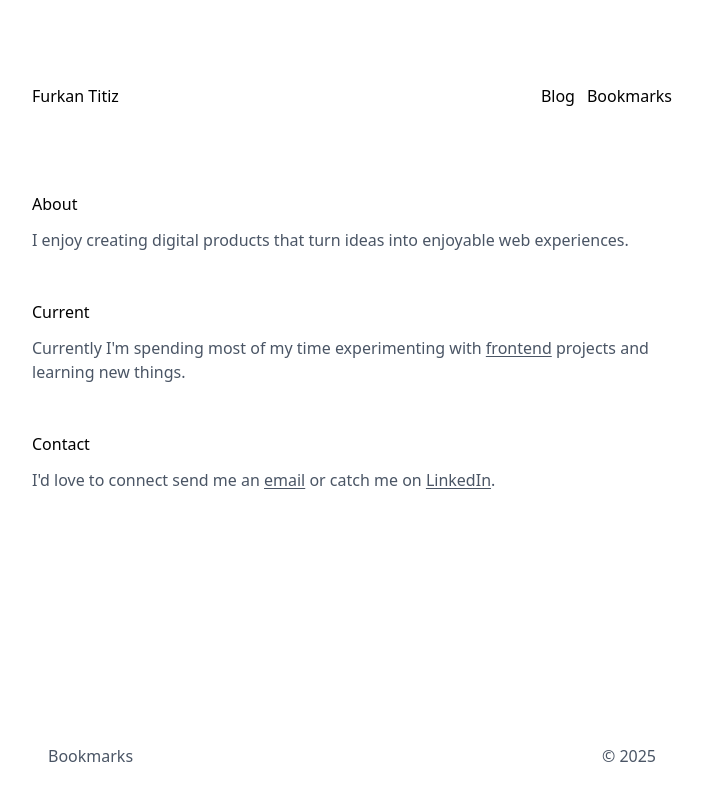
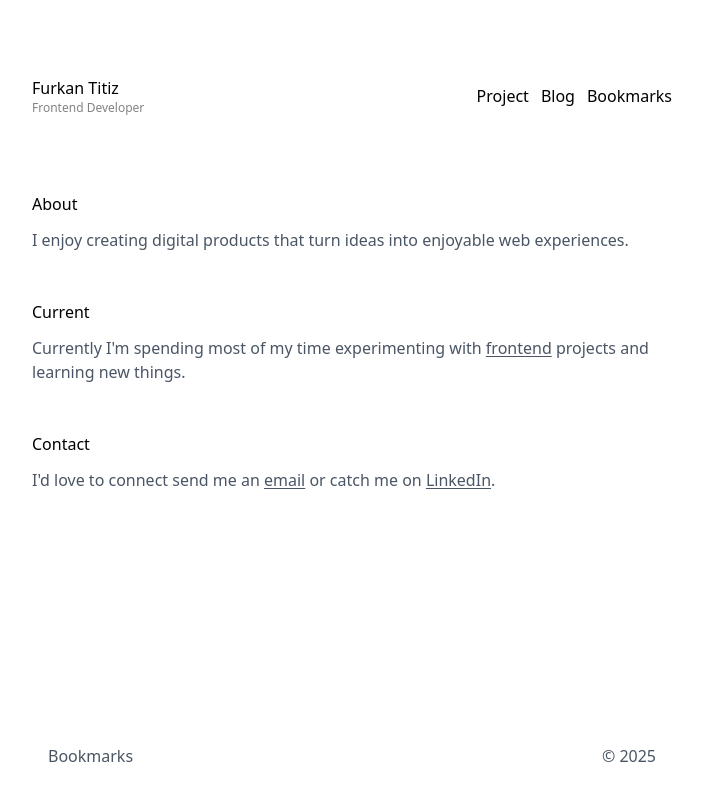
Before and after one commit to qrphy/homepage, a Next.js app: page / in a window 1280 px wide. Shown: the whole page, without its empty margins (288-991 px from the left). Built offline with nearby package versions, Linux system fonts and the light colour scheme.

Commit message:
header v1

```diff
--- a/src/app/components/Header.tsx
+++ b/src/app/components/Header.tsx
@@ -9,7 +9,7 @@ const Header = () => {
           <Link href="/" className="text-base font-medium">
             Furkan Titiz
           </Link>
-          {/* <p className="text-xs font-medium ct-color">Frontend Developer</p> */}
+          <p className="text-xs font-medium ct-color">Frontend Developer</p>
         </div>{" "}
         {/*
         <Link href="/">
@@ -22,6 +22,7 @@ const Header = () => {
           />
         </Link>*/}
         <div className="flex gap-3">
+          <p>Project</p>
           <p>Blog</p>
           <p>Bookmarks</p>
         </div>
```
